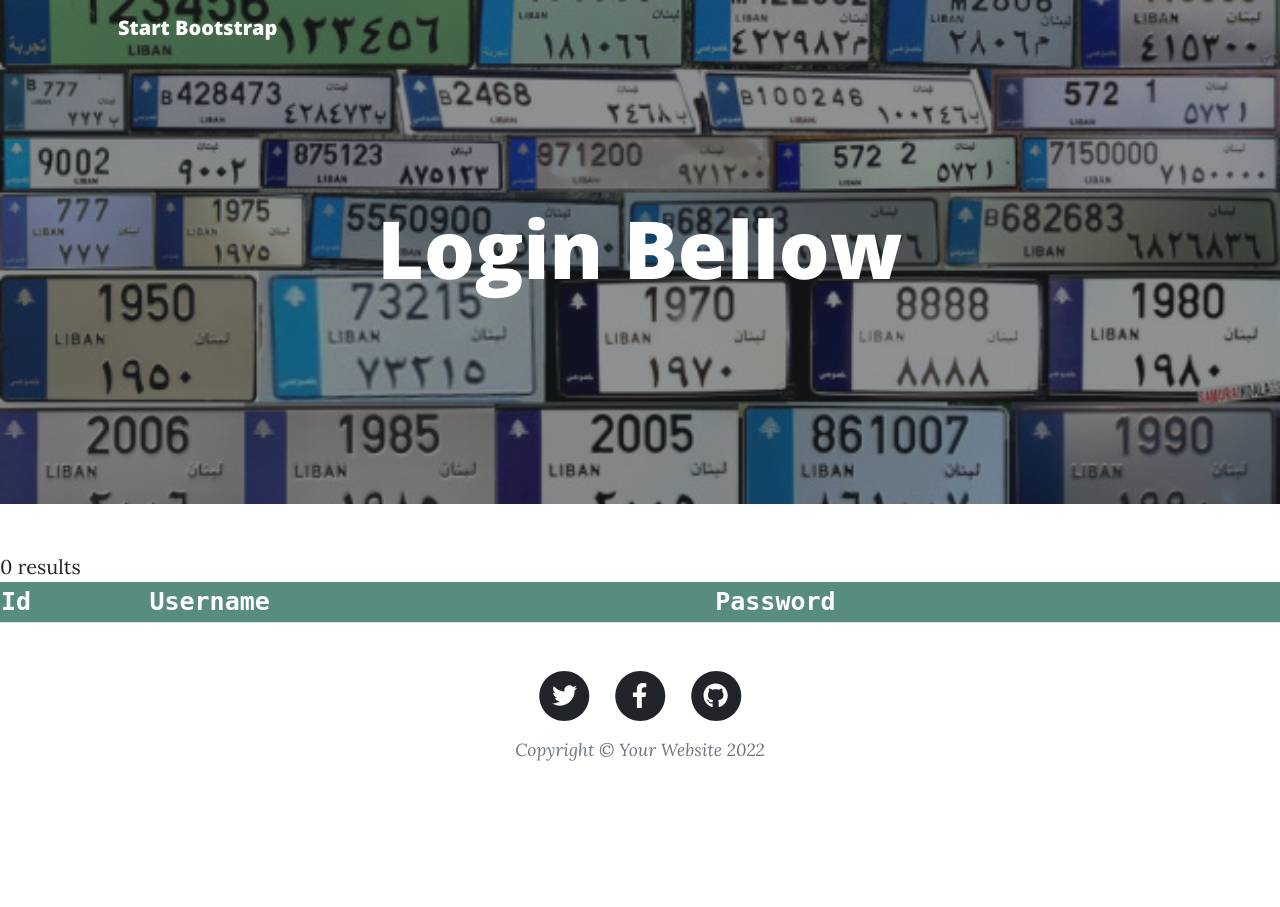
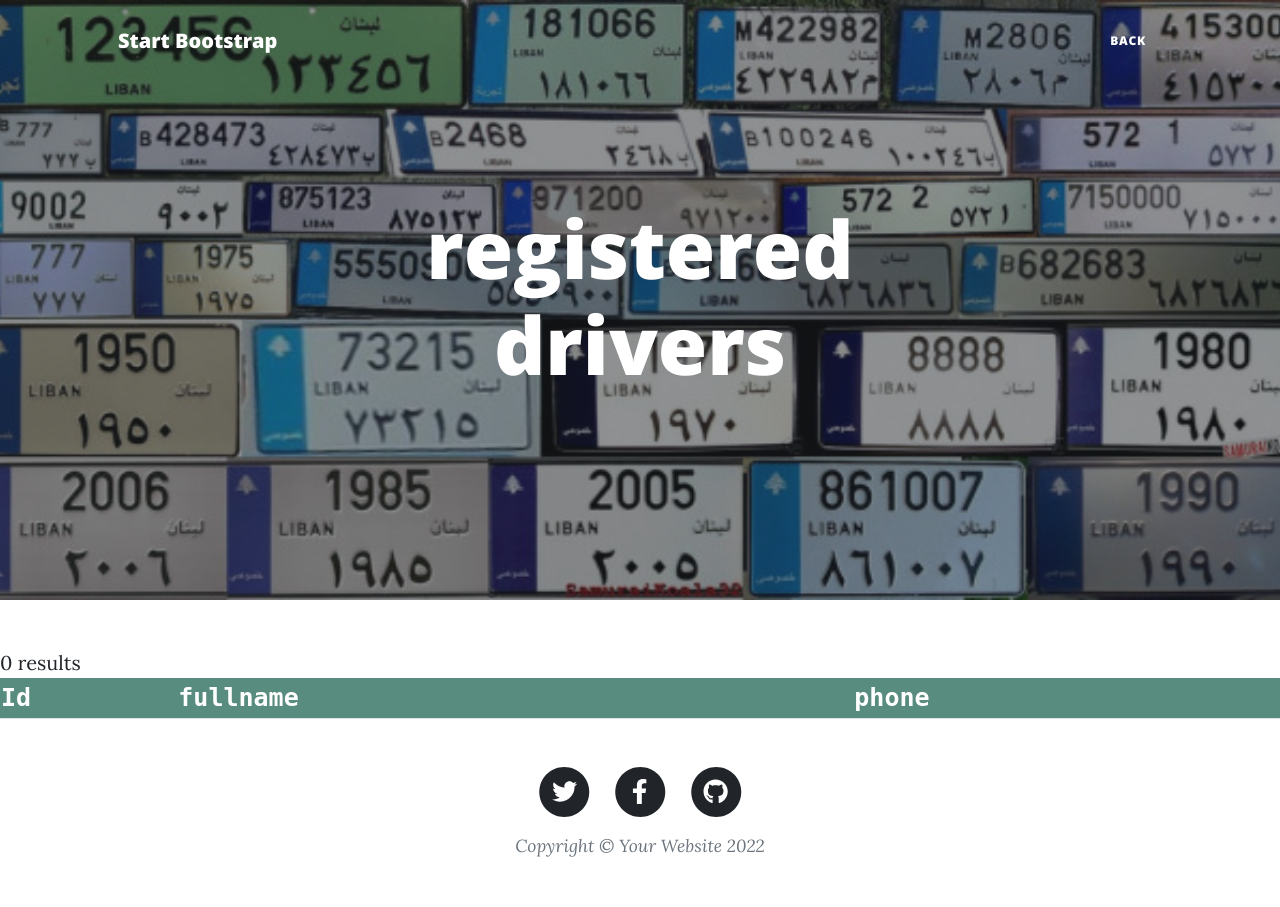
Before and after one commit to tarek5171/dbms_final_project, a PHP site: page /cars_drivers.php in a window 1280 px wide. Before the commit the page ends 761 px from the top, so only its background shows below. Run offline with PHP 8.4, Linux system fonts and the light colour scheme; data that the repository does not hold is empty; some libraries are stand-ins or nearby versions.

Commit message:
Add files via upload

```diff
--- a/cars_drivers.php
+++ b/cars_drivers.php
@@ -26,6 +26,7 @@
                 </button>
                 <div class="collapse navbar-collapse" id="navbarResponsive">
                     <ul class="navbar-nav ms-auto py-4 py-lg-0">
+                        <li class="nav-item"><a class="nav-link px-lg-3 py-3 py-lg-4" href="cars.php">Back</a></li>
 
                     </ul>
                 </div>
@@ -37,7 +38,7 @@
                 <div class="row gx-4 gx-lg-5 justify-content-center">
                     <div class="col-md-10 col-lg-8 col-xl-7">
                         <div class="page-heading">
-                            <h1>Login Bellow</h1>
+                            <h1>registered drivers</h1>
 
                         </div>
                     </div>
@@ -66,8 +67,8 @@ tr:nth-child(even) {background-color: #f2f2f2}
 <table>
 <tr>
 <th>Id</th>
-<th>Username</th>
-<th>Password</th>
+<th>fullname</th>
+<th>phone</th>
 </tr>
 <?php
 session_start();
@@ -94,7 +95,7 @@ if ($conn->connect_error) {
 
 
 
-    $sql = "SELECT clients.id, clients.fullname, clients.age FROM driver_reg, clients WHERE driver_reg.client_id = clients.id AND driver_reg.car_id = ?"; // SQL with parameters
+    $sql = "SELECT clients.id, clients.fullname, clients.phone FROM driver_reg, clients WHERE driver_reg.client_id = clients.id AND driver_reg.car_id = ?"; // SQL with parameters
     $stmt = $conn->prepare($sql);
     $stmt->bind_param("i", $_SESSION['car_vd_id']);
     $stmt->execute();
@@ -104,7 +105,7 @@ if ($result->num_rows > 0) {
 // output data of each row
 while($row = $result->fetch_assoc()) {
 echo "<tr><td>" . $row["id"]. "</td><td>" . $row["fullname"] . "</td><td>"
-. $row["age"]. "</td></tr>";
+. $row["phone"]. "</td></tr>";
 }
 echo "</table>";
 } else { echo "0 results"; }
```
